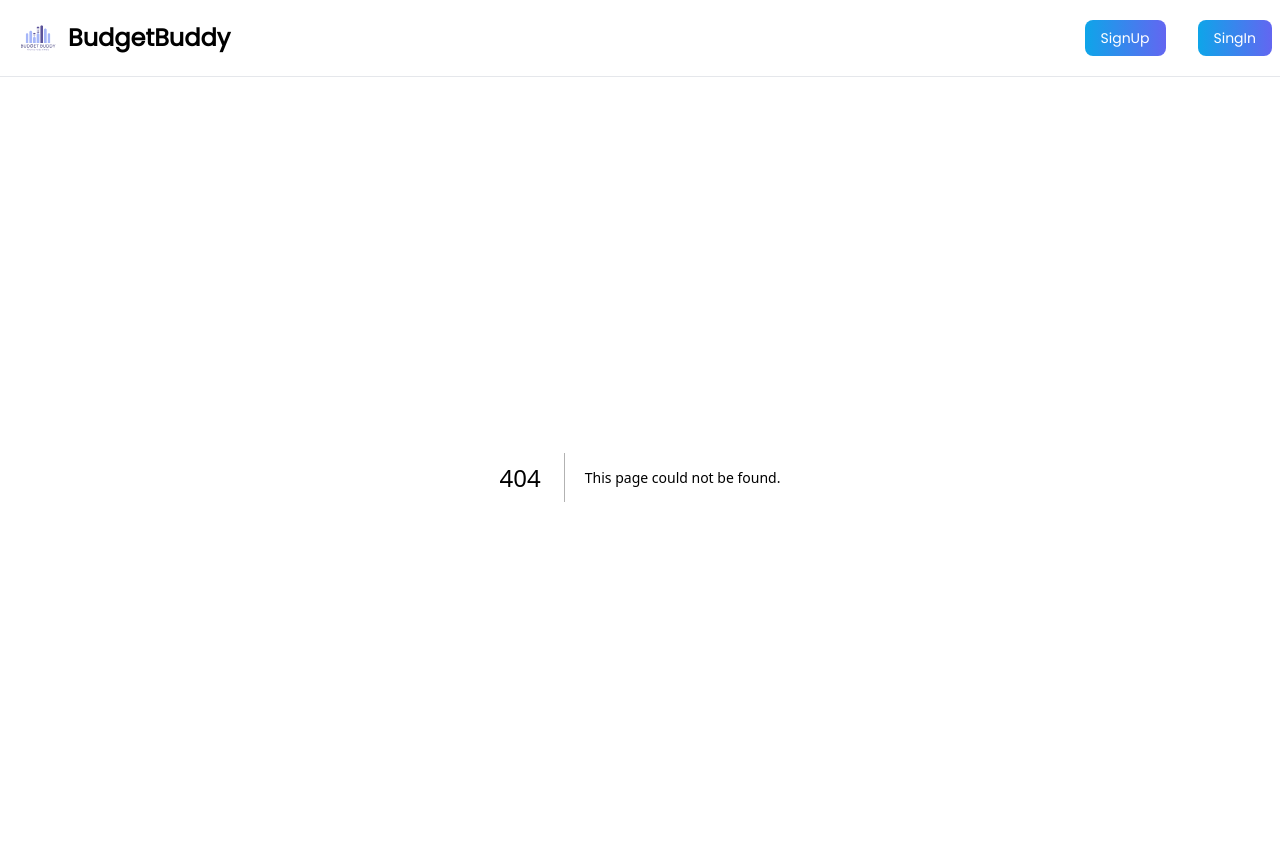
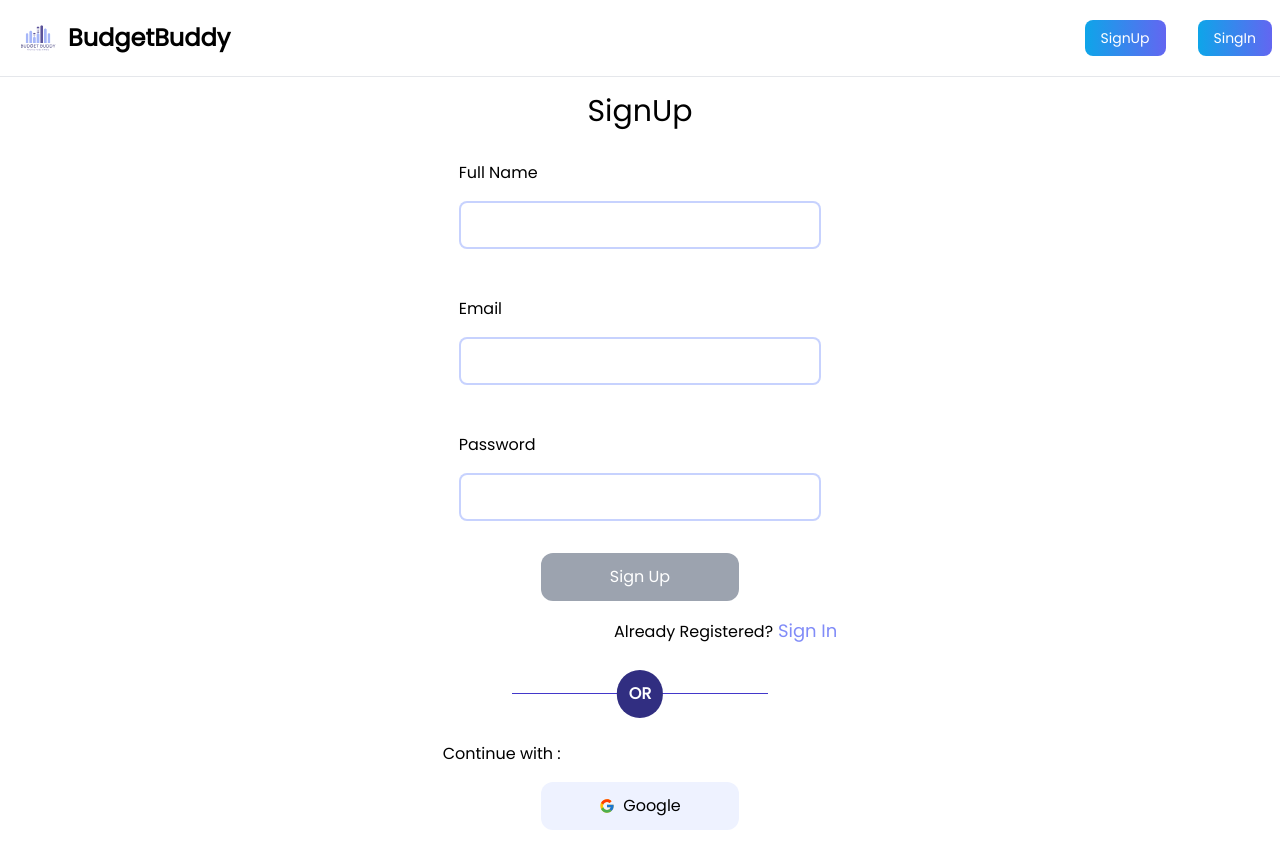
Before and after one commit to red-green-squad/budget-buddy, a Next.js app: page /signup in a window 1280 px wide. Before the commit this address had no page. Shown: the top 868 px of the page. After the commit the page ends 846 px from the top, so only its background shows below. Built offline with nearby package versions, Linux system fonts and the light colour scheme.

Commit message:
BB-09: feat: add registration page

```diff
--- /dev/null
+++ b/src/app/api/signup/route.ts
@@ -0,0 +1,32 @@
+import { connectToDB } from '@/db/mongodb';
+import { UserModel } from '@/models/User';
+import bcryptjs from 'bcryptjs';
+import { NextRequest, NextResponse } from 'next/server';
+
+type UserDetails = {
+  email: string;
+  fullName: string;
+  password: string;
+};
+
+export async function POST(req: NextRequest) {
+  try {
+    await connectToDB();
+    const userDetails: UserDetails = await req.json();
+
+    const hashedPassword = await bcryptjs.hash(userDetails.password, 10);
+
+    const user = await UserModel.create({
+      email: userDetails.email,
+      name: userDetails.fullName,
+      password: hashedPassword,
+    });
+
+    return NextResponse.json({ user }, { status: 201 });
+  } catch (err) {
+    return NextResponse.json(
+      { message: 'Something went wrong' },
+      { status: 500 }
+    );
+  }
+}
--- a/src/app/loading.tsx
+++ b/src/app/loading.tsx
@@ -1,6 +1,6 @@
 export default function Loading() {
   return (
-    <div className="min-h-screen">
+    <div className="min-h-screen flex items-center justify-center flex-col">
       <div className="text-center">
         <div role="status">
           <svg
--- a/src/app/page.tsx
+++ b/src/app/page.tsx
@@ -1,5 +1,6 @@
 import Intro from '@/../public/icons/Intro.svg';
 import Image from 'next/image';
+import Link from 'next/link';
 
 const Home = () => {
   return (
@@ -99,7 +100,7 @@ const Home = () => {
           peace of mind.
         </p>
         <button className="mt-4 py-2 px-4 bg-indigo-500 text-white font-semibold rounded-full hover:bg-indigo-600 ">
-          Sign Up Now
+          <Link href={'/signup'}>Sign Up Now</Link>
         </button>
       </section>
     </div>
--- /dev/null
+++ b/src/app/signup/page.tsx
@@ -0,0 +1,107 @@
+'use client';
+
+import { useAsync } from '@/hooks/useAsync';
+import { SignUpFields, SingUpSchema } from '@/zod-schema/singnup';
+import { zodResolver } from '@hookform/resolvers/zod';
+import axios from 'axios';
+import Link from 'next/link';
+import { useRouter } from 'next/navigation';
+import { useEffect } from 'react';
+import { SubmitHandler, useForm } from 'react-hook-form';
+import { FcGoogle } from 'react-icons/fc';
+
+export default function SignUp() {
+  const router = useRouter();
+
+  const [{ isLoading, error, data }, signUpUser] = useAsync<
+    unknown,
+    SignUpFields
+  >({
+    fn: (data) =>
+      axios.post('/api/signup', {
+        data,
+      }),
+  });
+
+  const {
+    register,
+    handleSubmit,
+    formState: { isDirty, isValid },
+  } = useForm<SignUpFields>({
+    resolver: zodResolver(SingUpSchema),
+  });
+
+  const handleFormSubmit: SubmitHandler<SignUpFields> = async (data) => {
+    await signUpUser(data);
+  };
+
+  useEffect(() => {
+    if (data && !error) {
+      router.replace('/signin');
+    }
+  }, [data, error]);
+
+  return (
+    <div className=" flex flex-col p-4 gap-4 sm:w-full md:w-2/3 md:mx-auto lg:w-1/3">
+      <p className="text-center text-3xl">SignUp</p>
+      <form
+        className="flex flex-col gap-4"
+        onSubmit={handleSubmit(handleFormSubmit)}
+      >
+        <section className="flex flex-col p-4 gap-4">
+          <label>Full Name</label>
+          <input
+            className="h-12 p-2 border-0 ring-2 ring-inset ring-indigo-200 rounded-lg focus:outline-none focus:ring-inset focus:ring-2 focus:ring-indigo-400"
+            {...register('fullName')}
+          />
+        </section>
+        <section className="flex flex-col p-4 gap-4">
+          <label>Email</label>
+          <input
+            className="h-12 p-2 border-0 ring-2 ring-inset ring-indigo-200 rounded-lg focus:outline-none focus:ring-inset focus:ring-2 focus:ring-indigo-400"
+            {...register('email')}
+          />
+        </section>
+        <section className="flex flex-col p-4 gap-4">
+          <label>Password</label>
+          <input
+            type="password"
+            className="h-12 p-2 border-0 ring-2 ring-inset ring-indigo-200 rounded-lg focus:outline-none focus:ring-inset focus:ring-2 focus:ring-indigo-400"
+            {...register('password')}
+          />
+        </section>
+        <button
+          type="submit"
+          disabled={!isDirty || !isValid}
+          className="p-2 mx-[25%] h-12 rounded-xl disabled:bg-gray-400 bg-indigo-500 text-white items-center hover:bg-indigo-600"
+        >
+          <p>{isLoading ? 'Signing Up...' : 'Sign Up'}</p>
+        </button>
+        {error && (
+          <p className="text-sm text-center text-red-400">{error.message}</p>
+        )}
+      </form>
+      <section className="items-center flex justify-end">
+        <Link href={'/signin'}>
+          <p>
+            Already Registered?
+            <span className="text-lg text-indigo-400 "> Sign In</span>
+          </p>
+        </Link>
+      </section>
+      <div className="inline-flex items-center justify-center w-full">
+        <hr className="w-64 h-px my-8 border-0 bg-indigo-700" />
+        <span className="absolute p-3 font-extrabold rounded-full text-white -translate-x-1/2 left-1/2 bg-indigo-900">
+          OR
+        </span>
+      </div>
+      <p>Continue with : </p>
+      <div className="flex flex-col gap-2">
+        <button className="flex gap-2 p-2 mx-[25%] h-12 rounded-xl bg-indigo-50 items-center justify-center hover:bg-indigo-100">
+          <FcGoogle />
+          <span>Google</span>
+        </button>
+      </div>
+    </div>
+  );
+}
--- a/src/components/common/Header.tsx
+++ b/src/components/common/Header.tsx
@@ -3,10 +3,22 @@
 import Logo from '@/../public/icons/BudgetBuddy.svg';
 import Image from 'next/image';
 import Link from 'next/link';
+import { useRouter } from 'next/navigation';
 import { useState } from 'react';
 
 export const Header = () => {
+  const router = useRouter();
   const [isDropdownOpen, setIsDropdownOpen] = useState(false);
+
+  const handleSignIn = () => {
+    setIsDropdownOpen((prev) => !prev);
+    router.push('/signin');
+  };
+
+  const handleSignUp = () => {
+    setIsDropdownOpen((prev) => !prev);
+    router.push('/signup');
+  };
 
   return (
     <nav className="bg-white sticky w-full z-20 top-0 left-0 border-b border-gray-200 ">
@@ -19,13 +31,13 @@ export const Header = () => {
         </Link>
         <div className="md:flex hidden md:order-2 md:gap-8">
           <button
-            type="button"
+            onClick={handleSignUp}
             className="text-white bg-gradient-to-r from-sky-500 to-indigo-500 hover:bg-gradient-to-r hover:from-sky-600 hover:to-indigo-600 focus:ring-4 focus:outline-none focus:ring-blue-300 font-medium rounded-lg text-sm px-4 py-2 text-center mr-3 md:mr-0 "
           >
             SignUp
           </button>
           <button
-            type="button"
+            onClick={handleSignIn}
             className="text-white bg-gradient-to-r from-sky-500 to-indigo-500 hover:bg-gradient-to-r hover:from-sky-600 hover:to-indigo-600 focus:ring-4 focus:outline-none focus:ring-blue-300 font-medium rounded-lg text-sm px-4 py-2 text-center mr-3 md:mr-0 "
           >
             SingIn
@@ -68,20 +80,20 @@ export const Header = () => {
           aria-labelledby="dropdownDefaultButton"
         >
           <li>
-            <Link
-              href="#"
+            <button
+              onClick={handleSignUp}
               className="block w-full px-4 py-2 hover:bg-purple-300 "
             >
               SignUp
-            </Link>
+            </button>
           </li>
           <li>
-            <Link
-              href="#"
+            <button
+              onClick={handleSignIn}
               className="block w-full px-4 py-2 hover:bg-purple-300 "
             >
               SingIn
-            </Link>
+            </button>
           </li>
         </ul>
       </div>
--- /dev/null
+++ b/src/db/mongodb.ts
@@ -0,0 +1,9 @@
+import mongoose from 'mongoose';
+
+export async function connectToDB() {
+  try {
+    await mongoose.connect(process.env.MONGODB_URI || '');
+  } catch (err) {
+    throw new Error('Error while connecting to MongoDB');
+  }
+}
--- /dev/null
+++ b/src/hooks/useAsync.tsx
@@ -0,0 +1,26 @@
+import { useState } from 'react';
+
+export type useAsyncProps<T, K> = {
+  fn: (params: K) => Promise<T>;
+};
+export const useAsync = <T, K>({ fn }: useAsyncProps<T, K>) => {
+  const [data, setData] = useState<T>();
+  const [isLoading, setIsLoading] = useState(false);
+  const [error, setError] = useState<Error>();
+
+  async function execFunc(params: K) {
+    try {
+      setIsLoading(true);
+      setError(undefined);
+      const response = await fn(params);
+      setData(response);
+      // eslint-disable-next-line @typescript-eslint/no-explicit-any
+    } catch (err: any) {
+      setError(new Error(err.message));
+    } finally {
+      setIsLoading(false);
+    }
+  }
+
+  return [{ isLoading, data, error }, execFunc] as const;
+};
--- /dev/null
+++ b/src/models/User.ts
@@ -0,0 +1,21 @@
+import { getModelForClass, prop } from '@typegoose/typegoose';
+import { Base, TimeStamps } from '@typegoose/typegoose/lib/defaultClasses';
+import mongoose from 'mongoose';
+
+interface User extends Base {}
+
+class User extends TimeStamps {
+  @prop({ required: true, unique: true })
+  public email!: string;
+
+  @prop({ required: true })
+  public name!: string;
+
+  @prop({ required: true })
+  public password!: string;
+
+  @prop({ required: false })
+  public profileImage?: string;
+}
+
+export const UserModel = mongoose.models.User || getModelForClass(User);
--- /dev/null
+++ b/src/zod-schema/singnup.ts
@@ -0,0 +1,21 @@
+import { z } from 'zod';
+
+export const SingUpSchema = z.object({
+  fullName: z.string({ required_error: 'FullName is a required field' }).trim(),
+  email: z
+    .string({ required_error: 'Email required' })
+    .email('Please enter a valid email address'),
+  password: z
+    .string()
+    .regex(
+      /^(?=.*[a-z])(?=.*[A-Z])(?=.*\d)(?=.*[@$!%*?&])[A-Za-z\d@$!%*?&]{8,}/,
+      {
+        message:
+          'Password should contain at least 1 Uppercase, 1 lowercase, 1 number and 1 special character ',
+      }
+    )
+    .trim()
+    .min(8, 'Password should be minimum of 8 characters'),
+});
+
+export type SignUpFields = z.infer<typeof SingUpSchema>;
--- a/tsconfig.json
+++ b/tsconfig.json
@@ -1,6 +1,6 @@
 {
   "compilerOptions": {
-    "target": "es5",
+    "target": "es6",
     "lib": ["dom", "dom.iterable", "esnext"],
     "allowJs": true,
     "skipLibCheck": true,
@@ -11,6 +11,9 @@
     "moduleResolution": "bundler",
     "resolveJsonModule": true,
     "isolatedModules": true,
+    "strictPropertyInitialization": false,
+    "emitDecoratorMetadata": true,
+    "experimentalDecorators": true,
     "jsx": "preserve",
     "incremental": true,
     "plugins": [
```
Also changed, not shown: package.json (+11 -1 lines), .eslintrc.json, 1 other file (tests, documents, lock files or other folders).
